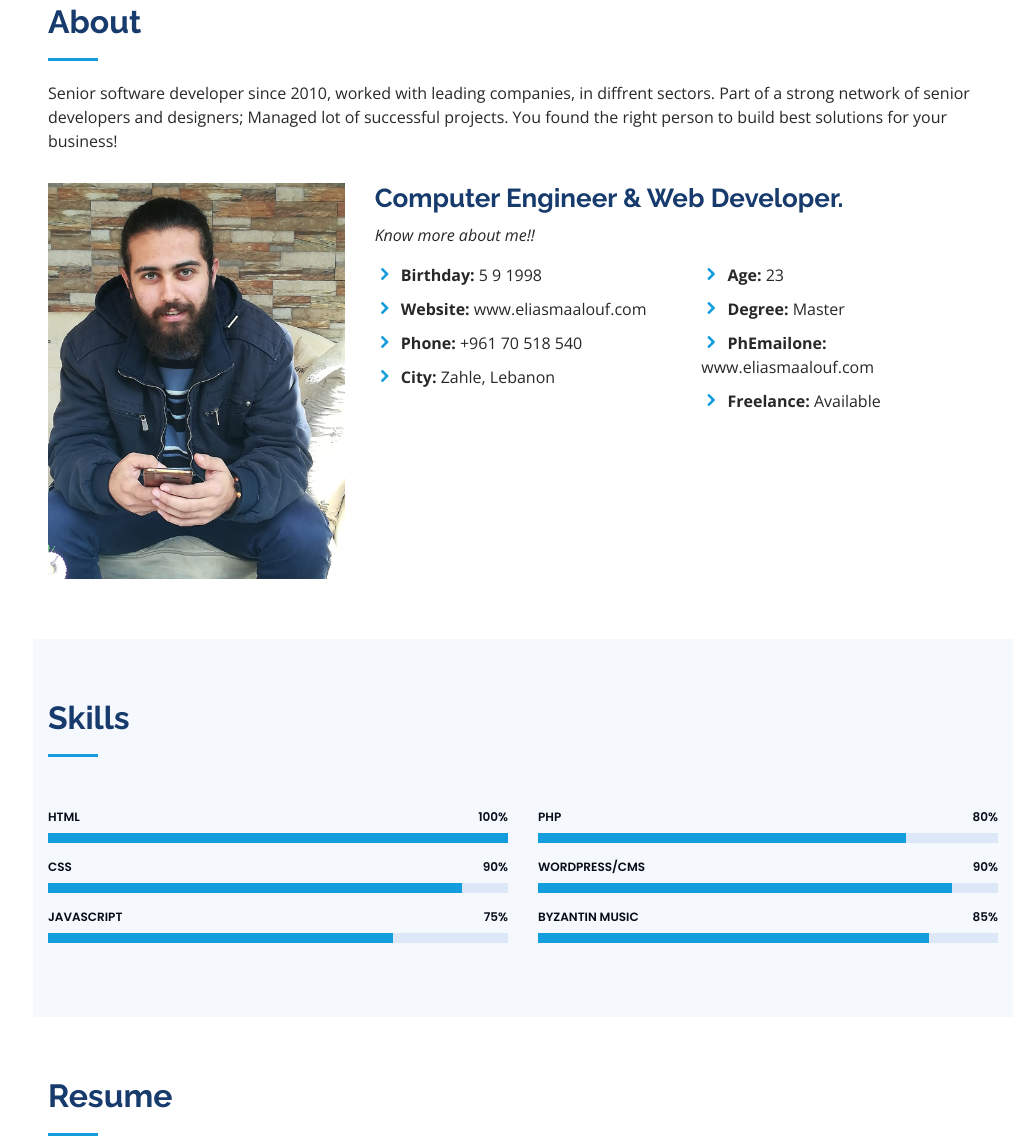
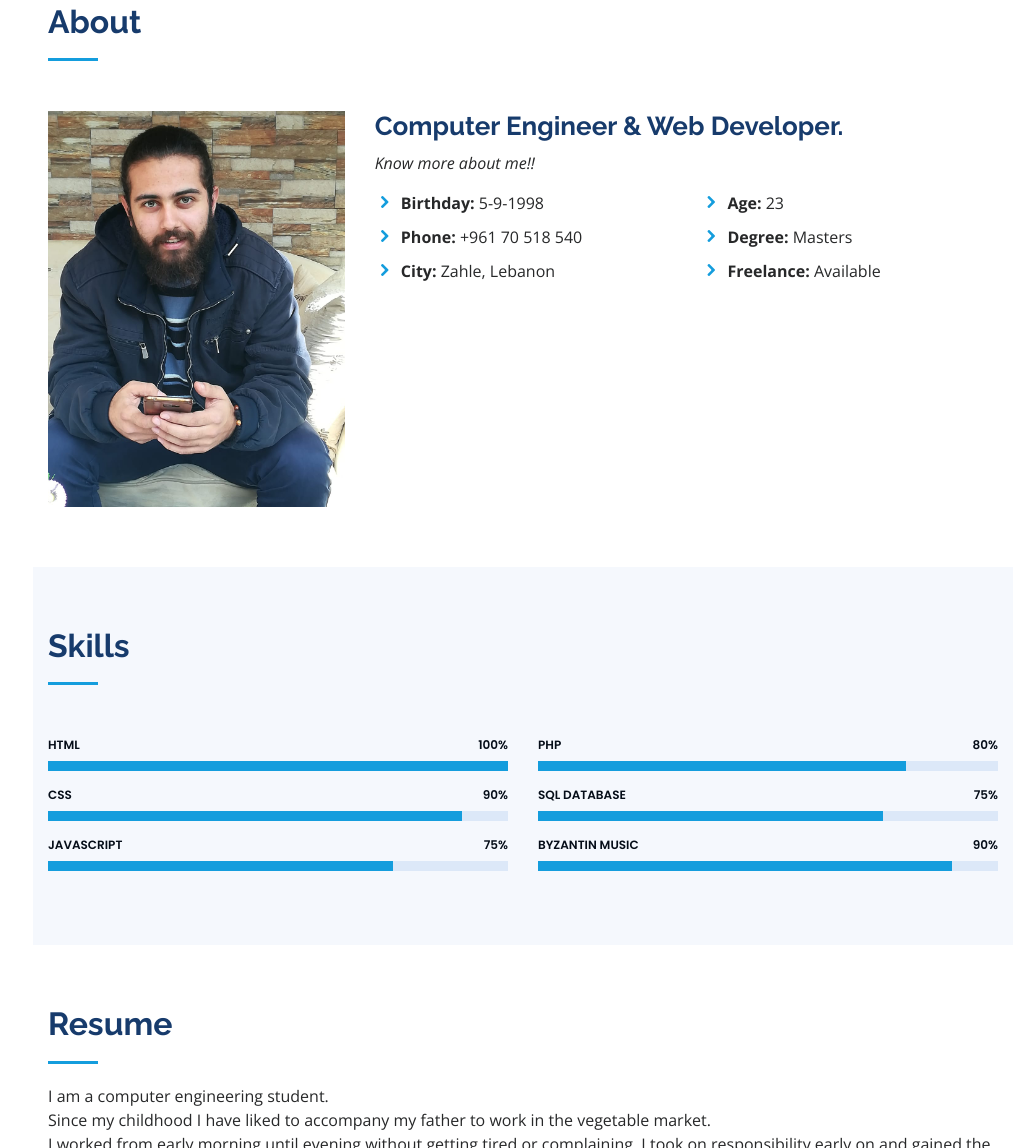
Before and after one commit to maaloufelias/123, a plain HTML site: page index.html in a window 1280 px wide. Shown: the part 857-2005 px from the top of the page, without its empty margins (267-1280 px from the left). Drawn offline with nearby package versions, Linux system fonts and the light colour scheme.

Commit message:
ghayaret ka chaghle

```diff
--- a/index.html
+++ b/index.html
@@ -61,6 +61,7 @@
           <a href="https://www.facebook.com/elias.maalouf.73/" class="facebook" target="_blank"><i class="bx bxl-facebook"></i></a>
           <a href="https://www.instagram.com/elias_maalouf_1/" class="instagram" target="_blank"><i class="bx bxl-instagram"></i></a>
           <a href="https://www.linkedin.com/in/elias-maalouf/" class="linkedin" target="_blank"><i class="bx bxl-linkedin"></i></a>
+          <a href="" class="whatsapp" target="_blank"><i class="bx bxl-whatsapp"></i></a>
         </div>
       </div>
 
@@ -96,11 +97,7 @@
 
         <div class="section-title">
           <h2>About</h2>
-          <p>
-              Senior software developer since 2010, worked with leading companies, in diffrent sectors.
-              Part of a strong network of senior developers and designers; Managed lot of successful projects.
-              You found the right person to build best solutions for your business!
-          </p>
+
         </div>
 
         <div class="row">
@@ -115,8 +112,8 @@
             <div class="row">
               <div class="col-lg-6">
                 <ul>
-                  <li><i class="icofont-rounded-right"></i> <strong>Birthday:</strong> 5 9 1998</li>
-                  <li><i class="icofont-rounded-right"></i> <strong>Website:</strong> www.eliasmaalouf.com</li>
+                  <li><i class="icofont-rounded-right"></i> <strong>Birthday:</strong> 5-9-1998</li>
+                  <!-- <li><i class="icofont-rounded-right"></i> <strong>Website:</strong> </li> -->
                   <li><i class="icofont-rounded-right"></i> <strong>Phone:</strong> +961 70 518 540</li>
                   <li><i class="icofont-rounded-right"></i> <strong>City:</strong>  Zahle, Lebanon</li>
                 </ul>
@@ -124,8 +121,8 @@
               <div class="col-lg-6">
                 <ul>
                   <li><i class="icofont-rounded-right"></i> <strong>Age:</strong> 23</li>
-                  <li><i class="icofont-rounded-right"></i> <strong>Degree:</strong> Master</li>
-                  <li><i class="icofont-rounded-right"></i> <strong>PhEmailone:</strong> www.eliasmaalouf.com</li>
+                  <li><i class="icofont-rounded-right"></i> <strong>Degree:</strong> Masters</li>
+                  <!-- <li><i class="icofont-rounded-right"></i> <strong>PhEmailone:</strong> www.eliasmaalouf.com</li> -->
                   <li><i class="icofont-rounded-right"></i> <strong>Freelance:</strong> Available</li>
                 </ul>
               </div>
@@ -232,16 +229,16 @@
             </div>
 
             <div class="progress">
-              <span class="skill">WordPress/CMS <i class="val">90%</i></span>
+              <span class="skill">Sql DataBase <i class="val">75%</i></span>
               <div class="progress-bar-wrap">
-                <div class="progress-bar" role="progressbar" aria-valuenow="90" aria-valuemin="0" aria-valuemax="100"></div>
+                <div class="progress-bar" role="progressbar" aria-valuenow="75" aria-valuemin="0" aria-valuemax="100"></div>
               </div>
             </div>
 
             <div class="progress">
-              <span class="skill">Byzantin Music <i class="val">85%</i></span>
+              <span class="skill">Byzantin Music <i class="val">90%</i></span>
               <div class="progress-bar-wrap">
-                <div class="progress-bar" role="progressbar" aria-valuenow="85" aria-valuemin="0" aria-valuemax="100"></div>
+                <div class="progress-bar" role="progressbar" aria-valuenow="90" aria-valuemin="0" aria-valuemax="100"></div>
               </div>
             </div>
 
```
